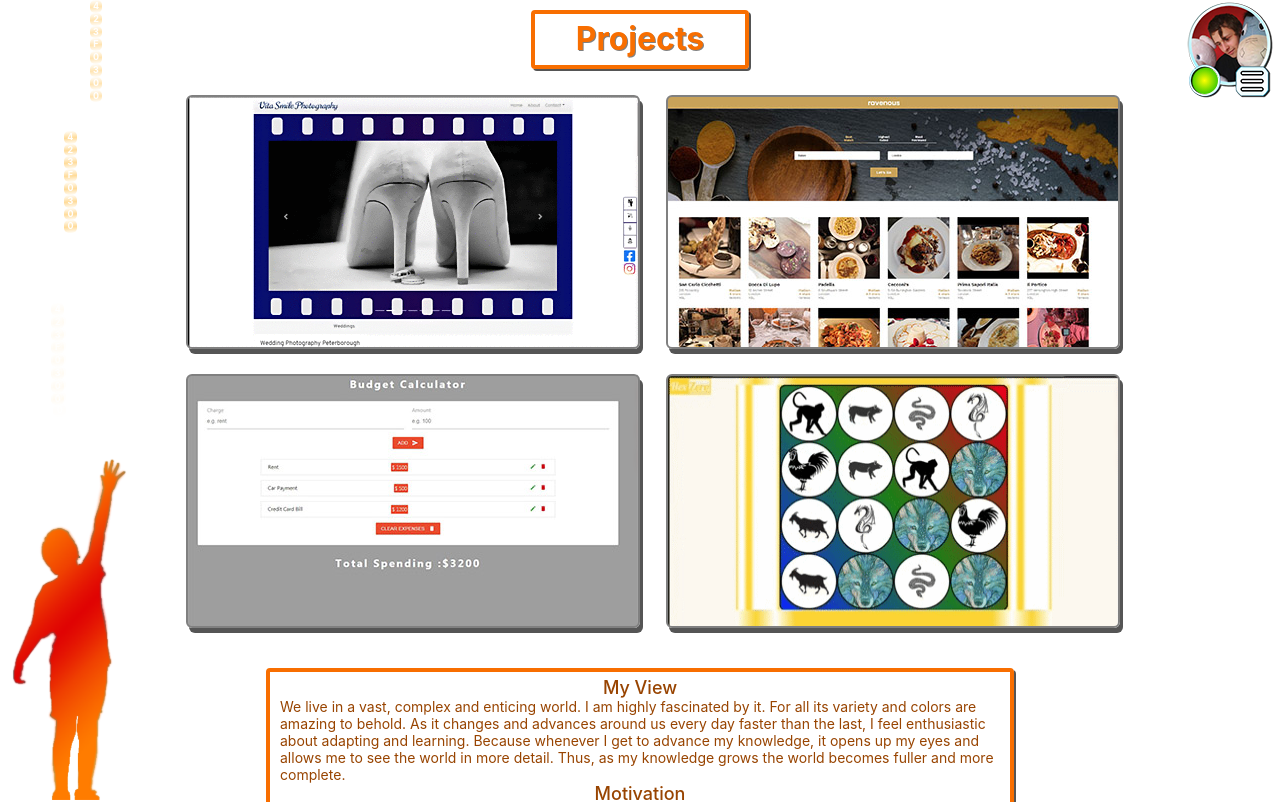
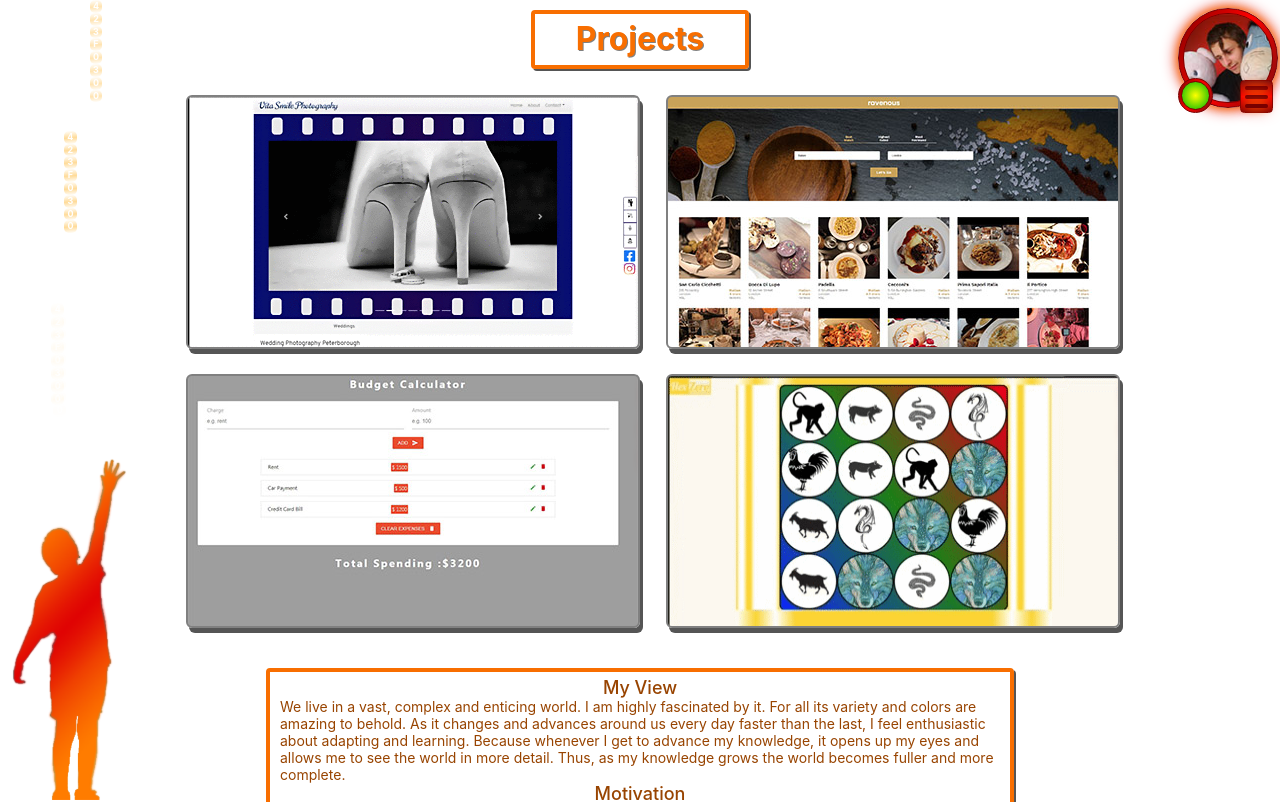
Before and after one commit to Hex-Zero/Mantas-Brasiunas-old, a React (Create React App) app: page / in a window 1280 px wide. Shown: the top 802 px of the page. Built offline with nearby package versions, Linux system fonts and the light colour scheme.

Commit message:
Replaced image with css/html elements

```diff
--- a/src/App.js
+++ b/src/App.js
@@ -1,9 +1,9 @@
 import React from 'react'
 import Background from './components/Background'
 import Projects from './components/Projects'
-import Connect from './components/Connect'
 import Cover from './components/Cover'
 import { ModalProvider } from './context/ModalContext'
+import Burger from './components/Burger'
 
 function App() {
 	return (
@@ -11,7 +11,7 @@ function App() {
 			<Background />
 			<Cover />
 			<Projects />
-			<Connect />
+			<Burger />
 		</ModalProvider>
 	)
 }
--- a/src/assets/Loading.js
+++ b/src/assets/Loading.js
@@ -25,8 +25,6 @@ const glow = keyframes`
   100%{box-shadow: 0 0 10px #ff7c00, 0 0 16px #e21102;}
 `
 const Back = styled.div`
-	margin-top: 90px;
-	margin-left: 185px;
 	position: absolute;
 	background: -moz-linear-gradient(45deg, rgba(255, 0, 223, 1) 0%, rgba(255, 255, 0, 1) 100%);
 	background: -webkit-linear-gradient(45deg, rgba(255, 0, 223, 1) 0%, rgba(255, 255, 0, 1) 100%);
@@ -35,20 +33,14 @@ const Back = styled.div`
 	background: linear-gradient(45deg, rgba(255, 0, 223, 1) 0%, rgba(255, 255, 0, 1) 100%);
 	width: 68px;
 	height: 68px;
-	z-index: -2;
 	border-radius: 50%;
 	animation: ${glow} 1s ease-in-out infinite alternate;
-	@media only screen and (max-width: 600px) {
-		margin-top: 60px;
-		margin-left: 133px;
-	}
 `
 
 const Rotating = styled.div`
-	margin-top: 94px;
-	margin-left: 189px;
+	margin-top: 4px;
+	margin-left: 4px;
 	position: absolute;
-	z-index: -2;
 
 	div {
 		animation: ${rotate} 1s linear infinite;
@@ -150,8 +142,4 @@ const Rotating = styled.div`
 			rgba(255, 124, 0, 1) 100%
 		);
 	}
-	@media only screen and (max-width: 600px) {
-		margin-top: 64px;
-		margin-left: 137px;
-	}
 `
--- /dev/null
+++ b/src/components/Burger.js
@@ -0,0 +1,122 @@
+import React from 'react'
+import styled, { keyframes } from 'styled-components'
+import face from '../assets/face.jpg'
+import { ModalContext } from '../context/ModalContext'
+import Modal from './Modal'
+import Loading from '../assets/Loading'
+const Burger = () => {
+	const { setVisible } = React.useContext(ModalContext)
+	return (
+		<React.Fragment>
+			<Modal />
+			<Styled onClick={() => setVisible(true)}>
+				<div className='imageCircul'>
+					<div className='Loading'>
+						<Loading />
+					</div>
+					<img className='img' src={face} alt='my face' />
+					<div className='statusCircul'>
+						<div className='statusLight' />
+					</div>
+					<div className='burger'>
+						<div className='burger-line' />
+						<div className='burger-line' />
+						<div className='burger-line' />
+					</div>
+				</div>
+			</Styled>
+		</React.Fragment>
+	)
+}
+const glow = keyframes`
+ 0%{box-shadow: 0 0 6px #ff7c00, 0 0 10px #ff7c00;}
+  100%{box-shadow: 0 0 10px #ff7c00, 0 0 16px #e21102;}
+`
+const Styled = styled.div`
+	position: fixed;
+	top: 8px;
+	right: 2px;
+	width: 100px;
+	height: 100px;
+	&:hover .burger,
+	.burger-line {
+		animation: ${glow} 1s ease-in-out infinite alternate;
+	}
+
+	.imageCircul {
+		width: 98%;
+		height: 98%;
+		border-radius: 100%;
+		border: solid 1px #780000;
+		background: linear-gradient(
+			120deg,
+			rgba(128, 0, 0, 1) 0%,
+			rgba(255, 0, 0, 1) 50%,
+			rgba(120, 15, 15, 1) 100%
+		);
+		animation: ${glow} 1s ease-in-out infinite alternate;
+	}
+	.img {
+		margin: 4% 4%;
+		width: 90%;
+		height: 90%;
+		border-radius: 100%;
+		border: solid 1px #780000;
+		background-color: red;
+	}
+	.statusCircul {
+		position: absolute;
+		bottom: -5%;
+		left: 0;
+		width: 33%;
+		height: 33%;
+		border-radius: 100%;
+		border: solid 1px #780000;
+		background: linear-gradient(
+			120deg,
+			rgba(128, 0, 0, 1) 0%,
+			rgba(255, 0, 0, 1) 50%,
+			rgba(120, 15, 15, 1) 100%
+		);
+	}
+	.statusLight {
+		margin: 2px 2px;
+		border-radius: 100%;
+		width: 82%;
+		height: 82%;
+		border: solid 1px #780000;
+		background: radial-gradient(
+			ellipse at center,
+			rgba(255, 255, 0, 1) 0%,
+			rgba(74, 206, 1, 1) 67%,
+			rgba(74, 206, 1, 1) 100%
+		);
+	}
+	.burger {
+		position: absolute;
+		bottom: -5%;
+		right: 5%;
+		width: 31%;
+		height: 31%;
+		border-radius: 13%;
+		border: solid 1px #780000;
+		background: linear-gradient(
+			0deg,
+			rgba(128, 0, 0, 1) 0%,
+			rgba(255, 0, 0, 1) 50%,
+			rgba(120, 15, 15, 1) 100%
+		);
+	}
+	.burger-line {
+		margin: 5px auto;
+		width: 60%;
+		border-radius: 8px;
+		border: solid 2px #780000;
+	}
+	.Loading {
+		position: absolute;
+		margin: 15%;
+		z-index: -2;
+	}
+`
+export default Burger
--- a/src/components/Connect.js
+++ /dev/null
@@ -1,50 +0,0 @@
-import React, { useContext } from 'react'
-import con from '../assets/connect.png'
-import styled from 'styled-components'
-import Modal from './Modal'
-import { ModalContext } from '../context/ModalContext'
-
-const Connect = () => {
-	const { setVisible } = useContext(ModalContext)
-	return (
-		<Styled>
-			<Modal />
-			<Status />
-			<Image src={con} alt='' onClick={() => setVisible(true)} />
-		</Styled>
-	)
-}
-
-const Image = styled.img`
-	position: fixed;
-	top: 0;
-	right: 3px;
-	cursor: pointer;
-	width: 100px;
-	z-index: 1;
-	-webkit-tap-highlight-color: transparent;
-	-webkit-touch-callout: none;
-	-webkit-user-select: none;
-	-khtml-user-select: none;
-	-moz-user-select: none;
-	-ms-user-select: none;
-	user-select: none;
-`
-const Status = styled.div`
-	position: fixed;
-	top: 67px;
-	right: 62px;
-	border-radius: 100%;
-	width: 27px;
-	height: 27px;
-	background: radial-gradient(
-		ellipse at center,
-		rgba(255, 255, 0, 1) 0%,
-		rgba(74, 206, 1, 1) 67%,
-		rgba(74, 206, 1, 1) 100%
-	);
-	z-index: 0;
-`
-const Styled = styled.div`@media only screen and (max-width: 600px) {}`
-
-export default Connect
--- a/src/components/VideoCards.js
+++ b/src/components/VideoCards.js
@@ -15,7 +15,9 @@ const VideoCards = ({ url, title, content, git, web }) => {
 				url={url}
 				onMouseEnter={() => handleSlide('slidein')}
 				onMouseLeave={() => handleSlide('slideout')}>
-				<Loading />
+				<div className='center'>
+					<Loading />
+				</div>
 				<div className={state + ' slide'}>
 					{/* <a className='anchorNoStyle' href={web} target='__blank'> */}
 					<Slide git={git} web={web} title={title} content={content} />
@@ -46,6 +48,11 @@ const Stlyed = styled.div`
 	/* .anchorNoStyle {
 		text-decoration: none;
 	} */
+	.center {
+		position: absolute;
+		margin: 90px 194px;
+		z-index: -2;
+	}
 	.card {
 		margin-right: 0;
 		overflow: hidden;
@@ -74,6 +81,9 @@ const Stlyed = styled.div`
 			bottom: 5px;
 			right: 180px;
 		}
+		.center {
+			margin: 64px 133px;
+		}
 	}
 `
 
```
Also changed, not shown: src/assets/connect.png (deleted), src/assets/face.jpg (added).
